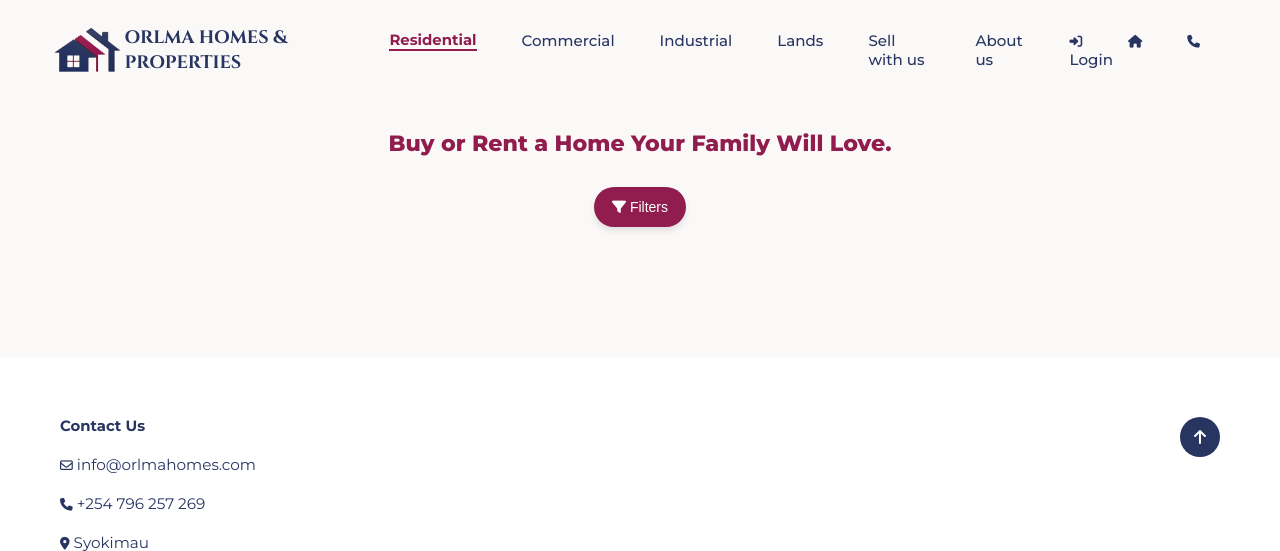
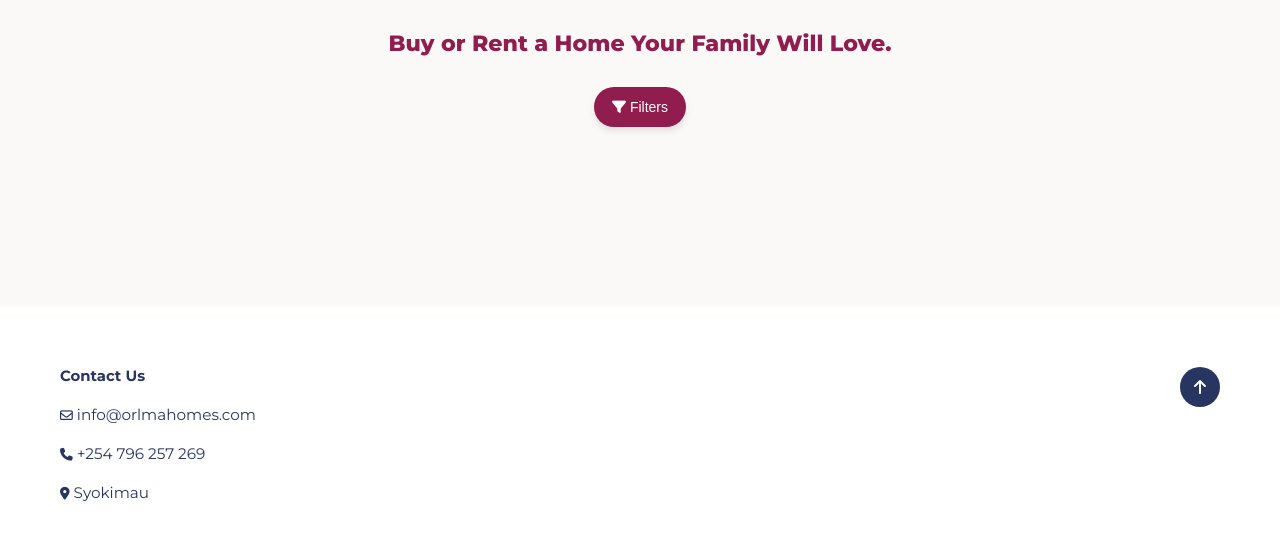
Before and after one commit to kevin-magu/ormlahomes, a PHP site: page /orlmahomes/residentials in a window 1280 px wide. Shown: the top 551 px of the page. Run offline with PHP 8.4, Linux system fonts and the light colour scheme; data that the repository does not hold is empty; some libraries are stand-ins or nearby versions.

Commit message:
orlma homes

```diff
--- a/filterResidentialProperties.php
+++ b/filterResidentialProperties.php
@@ -19,7 +19,6 @@ $listingType = $data['listingType'] ?? '';
 function renderPropertyCard($property, $images) {
     $token = base64_encode("property_" . $property['id']);
     ?>
-    <div class="cards-container">
         <div class="property-card">
             <!-- Heart icon outside the <a> tag -->
             <i class="fa-regular fa-heart heart-icon"
@@ -53,7 +52,6 @@ function renderPropertyCard($property, $images) {
                 <p><i class="fa-solid fa-location-dot"></i> <?= htmlspecialchars($property['location'], ENT_QUOTES, 'UTF-8'); ?></p>
             </a>
         </div>
-    </div>
     <?php
 }
 
--- a/includes/navbar.php
+++ b/includes/navbar.php
@@ -3,7 +3,6 @@ session_start();
 ?>
 
 <!-- fonts MONTSERRAT -->
- <link rel="stylesheet" href="./styles/navbar.css">
 <link rel="preconnect" href="https://fonts.googleapis.com">
 <link rel="preconnect" href="https://fonts.gstatic.com" crossorigin>
 <link href="https://fonts.googleapis.com/css2?family=Cinzel:wght@400..900&family=Montserrat:ital,wght@0,100..900;1,100..900&display=swap" rel="stylesheet">
--- a/index.php
+++ b/index.php
@@ -60,7 +60,7 @@
             ?>
 
 
-            <div class="cards-container">
+
                 <div class="property-card" style="position: relative;">
                 <i class="fa-regular fa-heart heart-icon"
                 data-property-id="<?php echo htmlspecialchars((int) $property['id'], ENT_QUOTES, 'UTF-8'); ?>"></i>
@@ -83,7 +83,6 @@
                         </div>
                     </a>
                 </div>
-            </div>
             <?php
         }
 
--- a/residentials.php
+++ b/residentials.php
@@ -70,7 +70,7 @@ include './includes/navbar.php';
 <div id="userResponse" class="response-box hidden"></div>
 
 
-<div class="property-cards-container justify-centre margin-top30" id="propertyResults">
+<div class="property-cards-wrapper" id="propertyResults">
 
     <?php
     function renderImageSlider($images) {
@@ -107,7 +107,6 @@ include './includes/navbar.php';
         $images = $imgStmt->get_result();
 
         ob_start(); ?>
-        <div class="cards-container">
             <div class="property-card" style="position: relative;">
                 <i class="fa-regular fa-heart heart-icon"
                    data-property-id="<?php echo htmlspecialchars((int) $property['id'], ENT_QUOTES, 'UTF-8'); ?>"></i>
@@ -126,23 +125,23 @@ include './includes/navbar.php';
                     <p><i class="fa-solid fa-location-dot"></i> <?= htmlspecialchars($property['location']) ?></p>
                 </a>
             </div>
-        </div>
         <?php return ob_get_clean();
     }
 
 
 
     $stmt = $conn->prepare("SELECT * FROM properties WHERE broad_category = 'residential'");
-$stmt->execute();
-$result = $stmt->get_result();
+    $stmt->execute();
+    $result = $stmt->get_result();
 
-while ($property = $result->fetch_assoc()) {
-    echo renderPropertyCard($property, $conn);
-}
+    while ($property = $result->fetch_assoc()) {
+        echo renderPropertyCard($property, $conn);
+    }
 
 
     $conn = null;
     ?>
+
 </div>
 
 
--- a/styles/buy.css
+++ b/styles/buy.css
@@ -2,9 +2,10 @@ body{
     position: relative;
 }
 
-.property-cards-container{
+.property-cards-wrapper{
     display: flex;
     flex-wrap: wrap;
+    max-width: 100%;
     height: fit-content;
     flex: 1;
 }
--- a/styles/commonStyles.css
+++ b/styles/commonStyles.css
@@ -571,10 +571,6 @@ button a{
     color: white;
 }
 
-.property-cards-container{
-    gap: 20px;
-}
-
 @media screen and (max-width: 1420px) {
     footer .row1{
         flex-direction: column;
@@ -582,6 +578,16 @@ button a{
     footer .row2{
         flex-direction: column;
         align-items: flex-start;
+    }
+    nav{
+        display: none;
+    }
+    .sticky-top{
+        top: 0px;
+        height: fit-content;
+    }
+    .property-cards-wrapper{
+        margin-top: 0px;
     }
 }
 
--- a/styles/navbar.css
+++ b/styles/navbar.css
@@ -1,6 +1,4 @@
 @media screen and (max-width: 1420px) {
-    nav{
-        display: none;
-    }
+
 
 }
```
Also changed, not shown: scripts/swiper.js.
